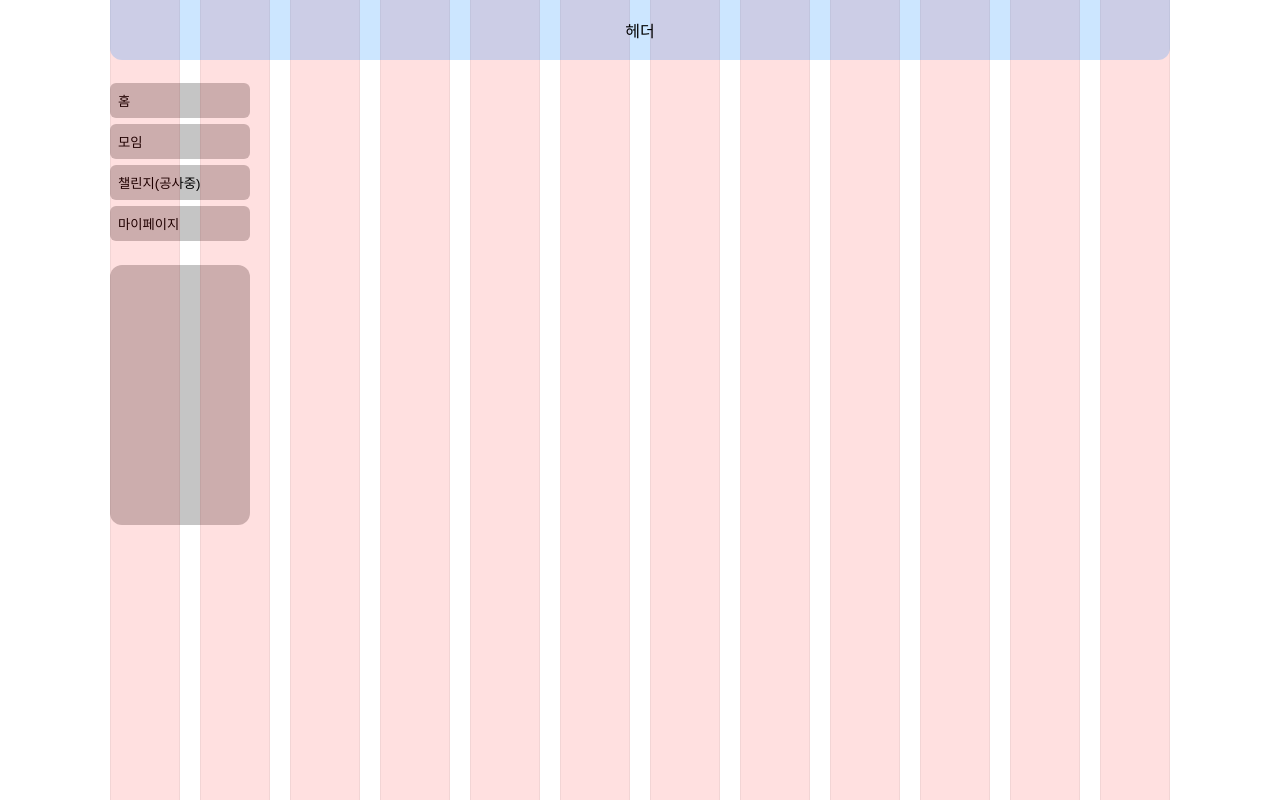
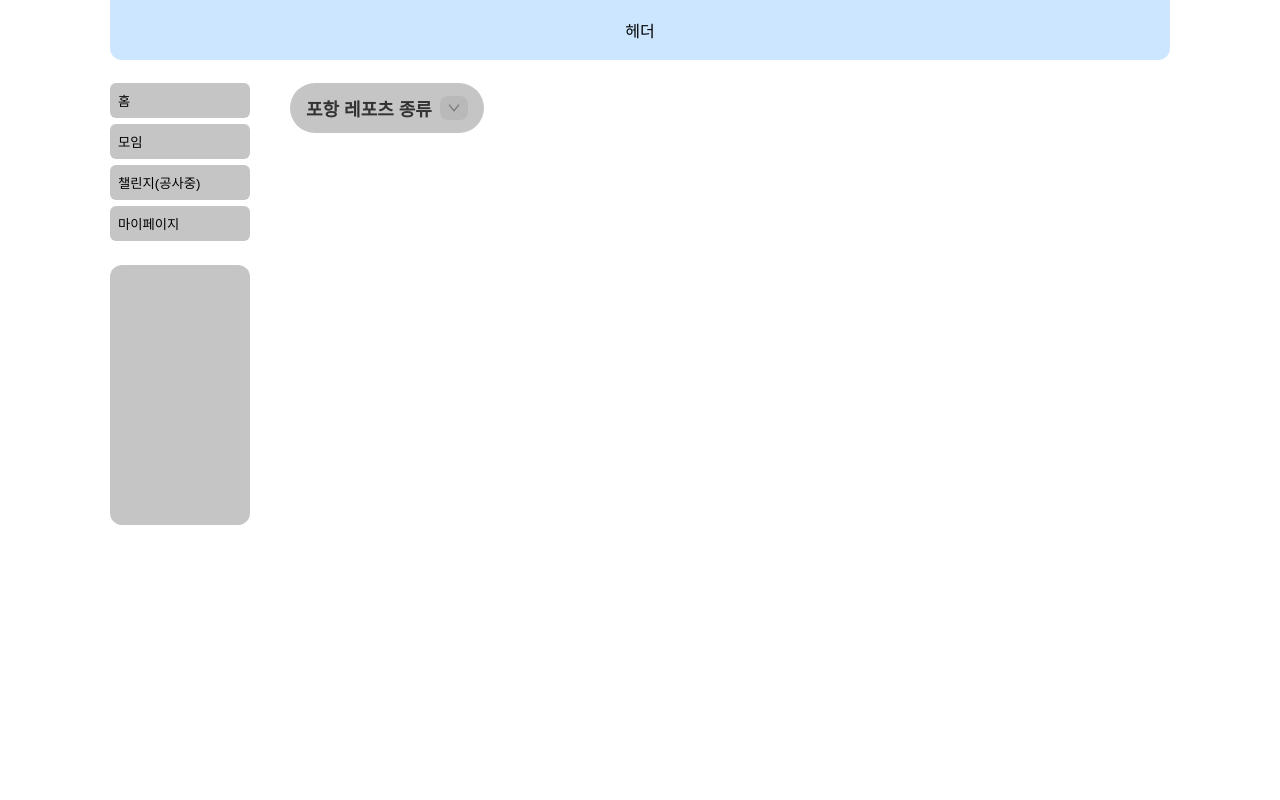
Before and after one commit to LikeLionHGU/Pominit_Front, a React (Create React App) app: page / in a window 1280 px wide. Built offline with nearby package versions, Linux system fonts and the light colour scheme.

Commit message:
style:종목조회버튼추가

```diff
--- a/src/mainPage/MainPage.js
+++ b/src/mainPage/MainPage.js
@@ -1,13 +1,14 @@
 import Header from "../common/Header";
 import Sidebar from "../common/Sidebar";
 import Testpage from "../testPage/TestPage";
-
+import Typebtn from "./component/typebtn";
 export default function MainPage() {
   return (
     <div className="container">
       <Header />
       <Sidebar />
-        <Testpage />
+      <Typebtn/>
+
     </div>
   );
 }
--- /dev/null
+++ b/src/mainPage/component/dropbox.js
@@ -0,0 +1,42 @@
+import styled from "styled-components";
+
+const Wrapper = styled.div`
+ display: grid;
+  grid-template-columns: repeat(3, minmax(140px, 1fr));
+  column-gap: 12px;
+  row-gap: 16px;
+  padding: 16px;
+  border-radius: 12px;
+  box-shadow: 0 4px 4px 0 rgba(0, 0, 0, 0.12);
+  background: #c5c5c5;
+`;
+const Item = styled.div`
+display: flex;
+ justify-content: center;
+  align-items: center;
+padding: 12px 16px;
+align-items: left;
+gap: 6px;
+border-radius: 100px;
+background: #C5C5C5;
+border: 1px solid black;
+
+`
+export default function dropbox() {
+  return (<div>
+      <Wrapper>
+        <Item>스쿠버 다이빙</Item>
+        <Item>스쿠버 다이빙</Item>
+        <Item>스쿠버 다이빙</Item>
+        <Item>스쿠버 다이빙</Item>
+        <Item>스쿠버 다이빙</Item>
+        <Item>스쿠버 다이빙</Item>
+        <Item>스쿠버 다이빙</Item>
+        <Item>스쿠버 다이빙</Item>
+        <Item>스쿠버 다이빙</Item>
+      </Wrapper>
+  </div>
+
+
+  );
+}
--- /dev/null
+++ b/src/mainPage/component/typebtn.js
@@ -0,0 +1,81 @@
+import React, { useState, useRef, useEffect } from "react";
+import styled from "styled-components";
+import Dropbox from "./dropbox";
+
+const Anchor = styled.div`
+  position: absolute;
+  top: 83.45px;
+  left: 180px;
+  z-index: 20;
+`;
+
+const Btn = styled.button`
+  display: inline-flex;
+  padding: 12px 16px;
+  align-items: center;
+  gap: 8px;
+  border-radius: 100px;
+  background: #c5c5c5;
+  border: none;
+  cursor: pointer;
+`;
+
+const Label = styled.span`
+  font-size: 18px;
+  font-weight: 700;
+  color: #333;
+  white-space: nowrap;
+`;
+
+const IconBox = styled.span`
+  display: inline-flex;
+  align-items: center;
+  justify-content: center;
+  padding: 8px;
+  border-radius: 8px;
+  background: rgba(0, 0, 0, 0.06);
+`;
+
+const Popover = styled.div`
+  position: absolute;
+  top: calc(100% + 8px);
+  left: 0;
+`;
+
+export default function TypeBtn() {
+  const [open, setOpen] = useState(false);
+  const ref = useRef(null);
+
+  useEffect(() => {
+    const handleClickOutside = (e) => {
+      if (ref.current && !ref.current.contains(e.target)) {
+        setOpen(false);
+      }
+    };
+    document.addEventListener("mousedown", handleClickOutside);
+    return () => document.removeEventListener("mousedown", handleClickOutside);
+  }, []);
+
+  return (
+    <Anchor ref={ref}>
+      <Btn onClick={() => setOpen((prev) => !prev)}>
+        <Label>포항 레포츠 종류</Label>
+        <IconBox>
+          <svg xmlns="http://www.w3.org/2000/svg" width="12" height="8" viewBox="0 0 12 8" fill="none">
+            <path
+              d="M1 0.724L6 6.724L11 0.724"
+              stroke="#777777"
+              strokeWidth="1.2"
+            />
+          </svg>
+        </IconBox>
+      </Btn>
+
+      {open && (
+        <Popover>
+          <Dropbox onSelect={() => setOpen(false)} />
+        </Popover>
+      )}
+    </Anchor>
+  );
+}
```
